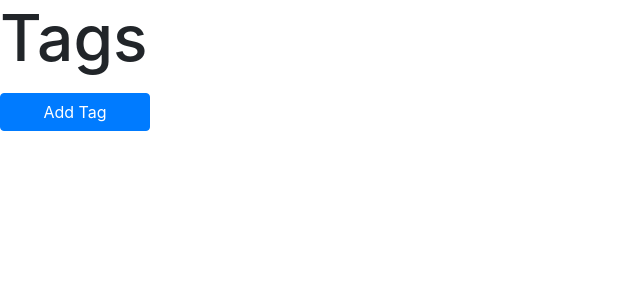
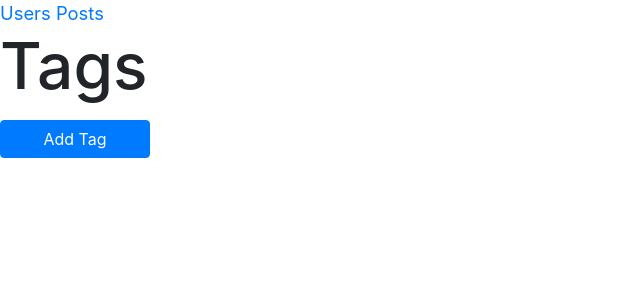
Before and after one commit to Eduardo-Zagalsky/Blogly, a Flask app: page /tags in a window 1280 px wide. Shown: the top 300 px of the page, without its empty margins (0-640 px from the left). Run offline with Flask 2, Linux system fonts and the light colour scheme; data that the repository does not hold is empty.

Commit message:
added the links to users and posts, deleted the extra greater than from the tag id href

```diff
--- a/templates/tags.html
+++ b/templates/tags.html
@@ -1,11 +1,13 @@
 {% extends 'base.html' %}
 {% block title %}Tags{% endblock %}
 {% block content %}
+<a href="/users">Users</a>
+<a href="/posts">Posts</a>
 <h1>Tags</h1>
 <ul>
     {% for tag in tags %}
     <li>
-        <a href="/tags/{{tag.id}}>">{{tag.name}}</a>
+        <a href="/tags/{{tag.id}}">{{tag.name}}</a>
     </li>
     {% endfor %}
 </ul>
```
